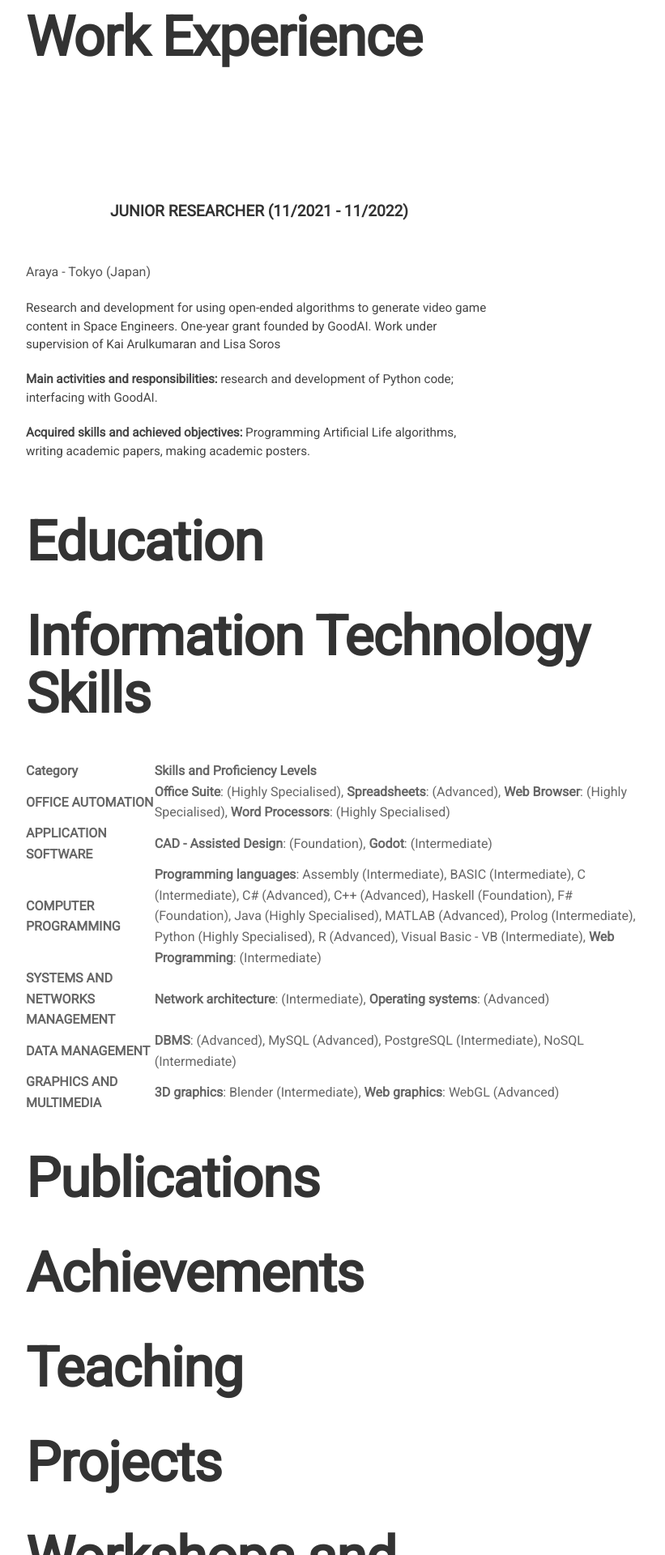
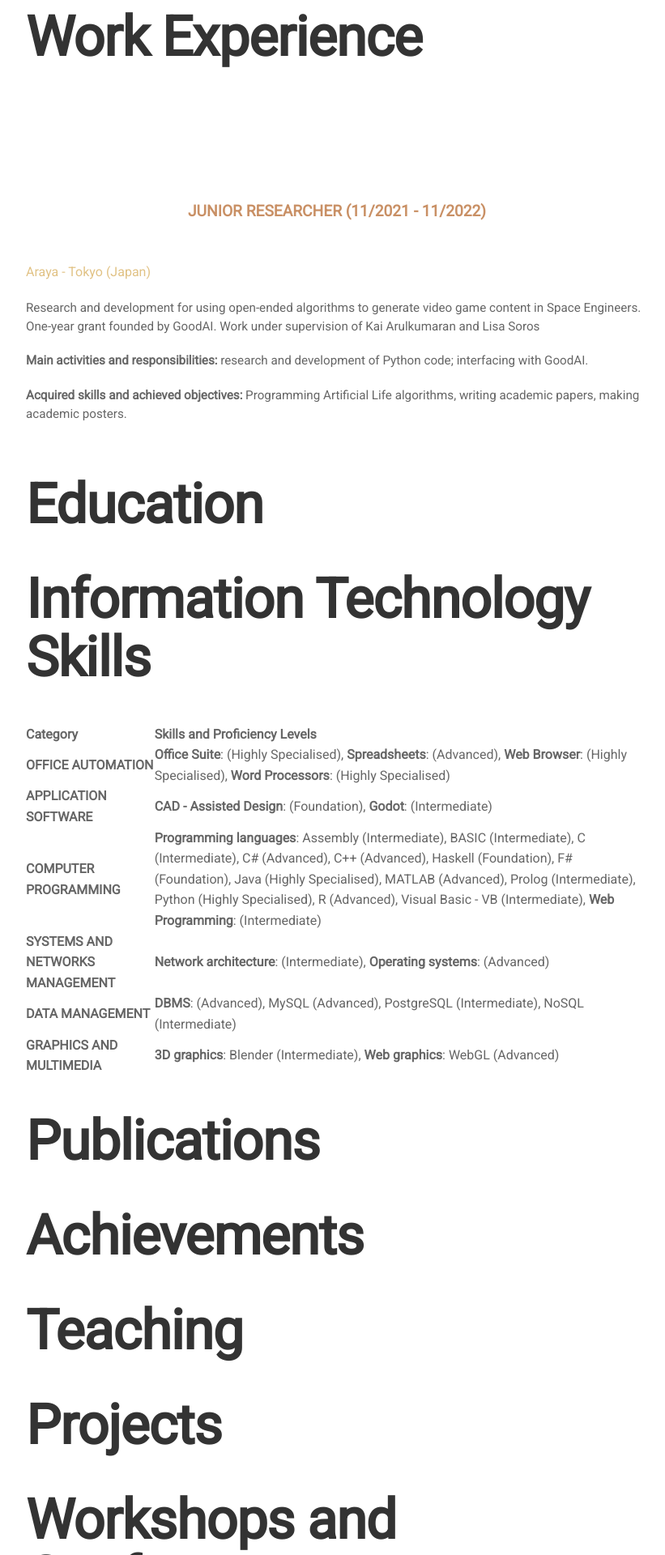
Before and after one commit to gallorob/gallorob.github.io, a Jekyll site: the page built from pages/curriculumvitae.md, in a window 1280 px wide. Shown: the part 394-2314 px from the top of the page at 81% size, without its empty margins (224-1045 px from the left). Built offline with Jekyll 4.4.1, drawn with Linux system fonts in a browser that asks for light colours; nearby versions of some CDN libraries.

Commit message:
Fix CSS formatting

```diff
--- a/assets/css/all.sass
+++ b/assets/css/all.sass
@@ -15,33 +15,26 @@ $bgcolor: #e5eaee
 $documentBackgroundColor: #fff
 
 .cv-event
-    display: flex;
-    justify-content: space-between;
-    align-items: flex-start;
-    //padding: 10px 0;
-    //margin-bottom: 20px;
+    display: flex
+    justify-content: space-between
+    align-items: flex-start
 
     &__content
-        flex-grow: 1;
-        max-width: 75%;
-        //padding-right: 20px;
+        flex-grow: 1
 
     &__title
-        font-size: 1.2em;
-        font-weight: 700;
-        color: #333;
-        //margin: 0;
+        font-size: 1.2em
+        font-weight: 700
+        color: $accent
 
     &__location
-        font-size: 1em;
-        font-weight: normal;
-        color: #555;
-        //margin: 5px 0 15px 0;
+        font-size: 1em
+        font-weight: normal
+        color: $accent-light
 
     &__description
-        font-size: 0.95em;
-        line-height: 1.5;
-        color: #444;
+        font-size: 0.95em
+        line-height: 1.5
 
 @import '1-tools/-tools-dir'
 @import '2-base/-base-dir'
```
